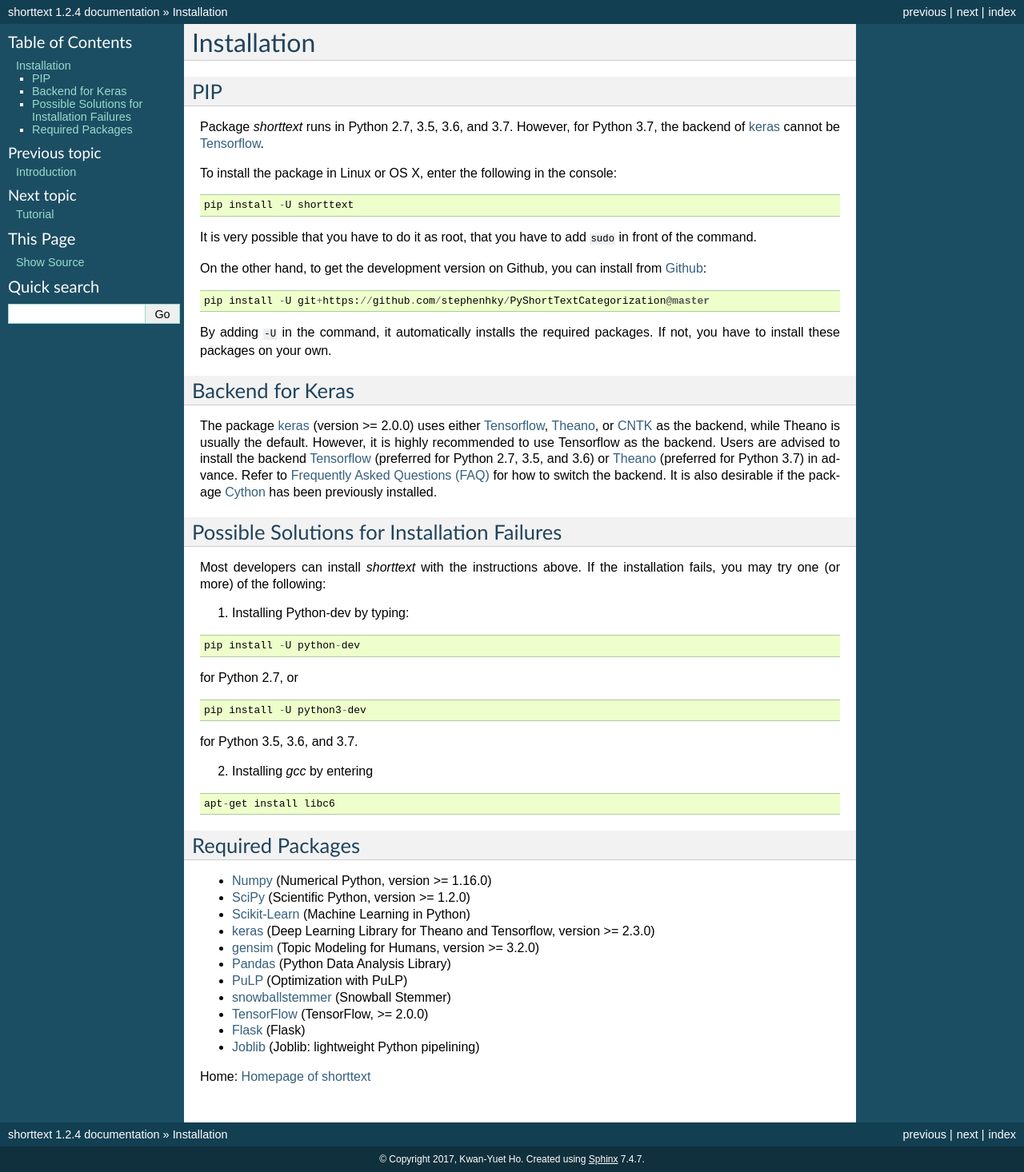
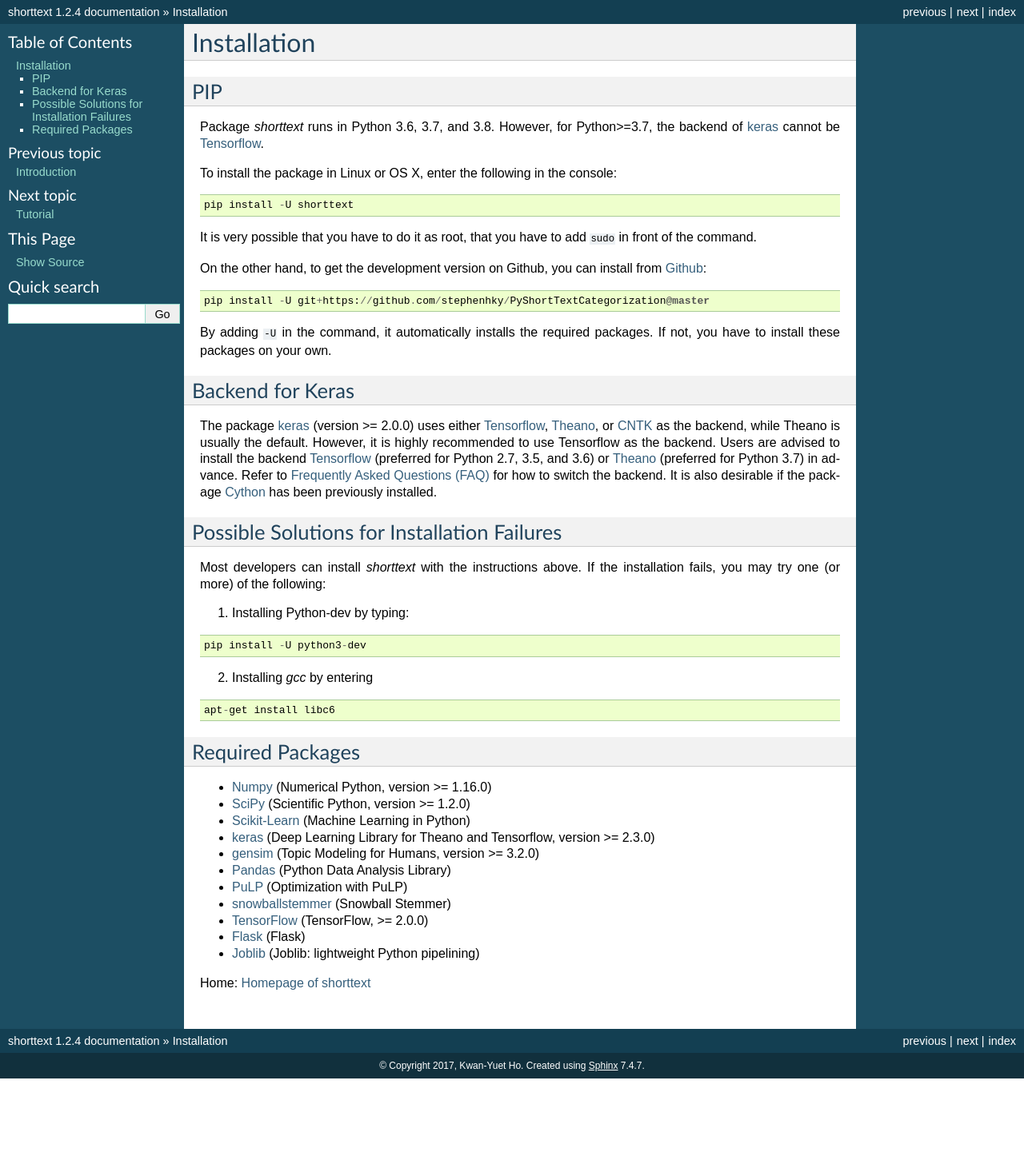
Before and after one commit to stephenhky/PyShortTextCategorization, a Sphinx documentation site: the page built from docs/install.rst, in a window 1280 px wide. Shown: the whole page at 80% size. Built offline with Sphinx 7.4.7, drawn with Linux system fonts in a browser that asks for light colours; after the commit the page ends 1349 px from its top, so only the background shows below that.

Commit message:
update installation instructions

```diff
--- a/docs/install.rst
+++ b/docs/install.rst
@@ -4,7 +4,7 @@
 PIP
 ---
 
-Package `shorttext` runs in Python 2.7, 3.5, 3.6, and 3.7. However, for Python 3.7, the backend
+Package `shorttext` runs in Python 3.6, 3.7, and 3.8. However, for Python>=3.7, the backend
 of keras_ cannot be Tensorflow_.
 
 To install the package in Linux or OS X, enter the following in the console:
@@ -44,20 +44,12 @@
 
 1. Installing Python-dev by typing:
 
-::
-
-    pip install -U python-dev
-
-
-
-for Python 2.7, or
 
 ::
 
     pip install -U python3-dev
 
 
-for Python 3.5, 3.6, and 3.7.
 
 2. Installing `gcc` by entering
 
```
